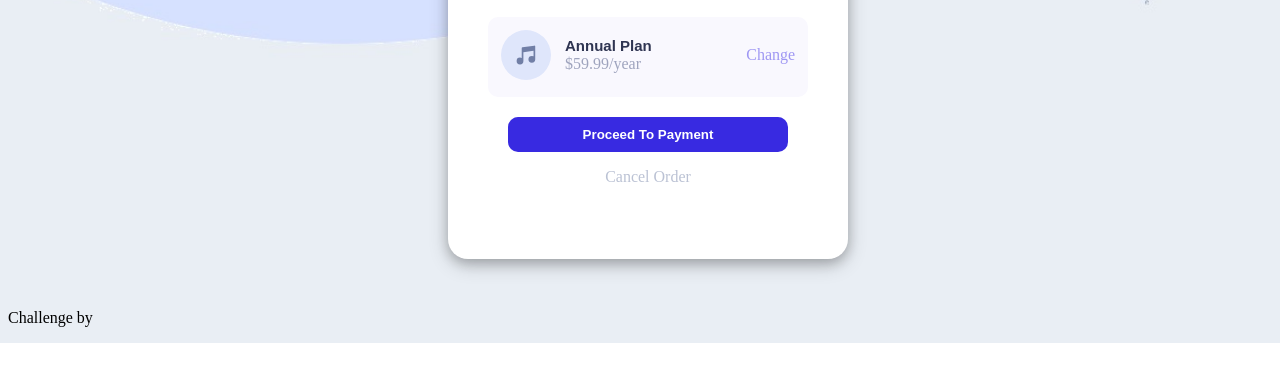
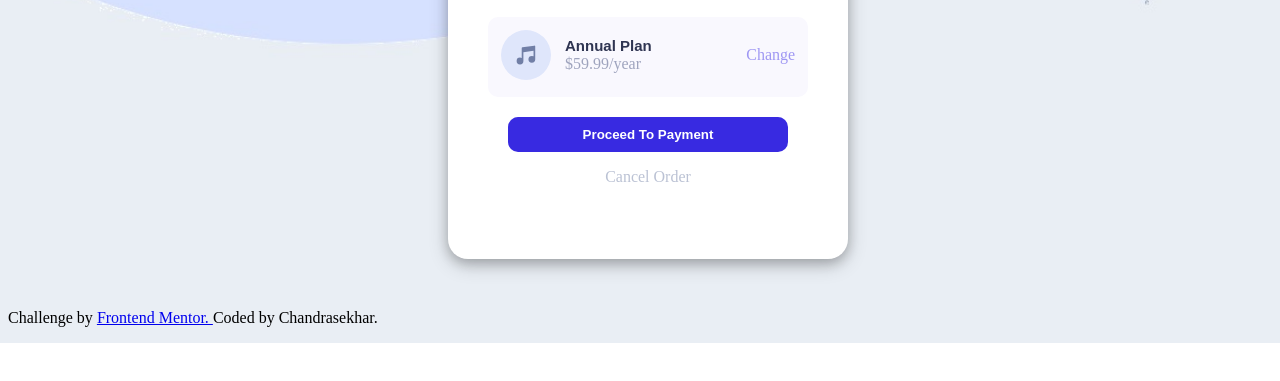
Before and after one commit to Chandra30sekhar/preview-card, a plain HTML site: page index.html in a window 1280 px wide. Shown: the part 391-772 px from the top of the page. Drawn offline with Linux system fonts and the light colour scheme.

Commit message:
Update index.html

```diff
--- a/index.html
+++ b/index.html
@@ -28,6 +28,6 @@
         <p><a href="#">Cancel Order</a></p>
       </div>
     </div>
-    <p>Challenge by <a href="https://www.frontendmentor.io/home>Frontend Mentor </a> Coded by Chandrasekhar</p>
+    <p>Challenge by <a href="https://www.frontendmentor.io/home">Frontend Mentor. </a> Coded by Chandrasekhar.</p>
   </body>
 </html>
```
